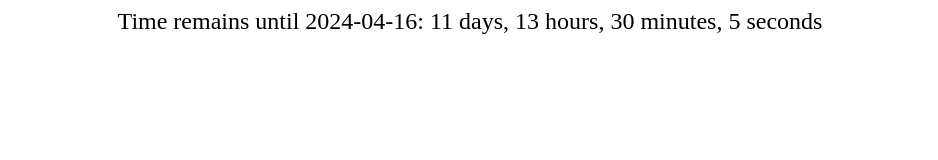
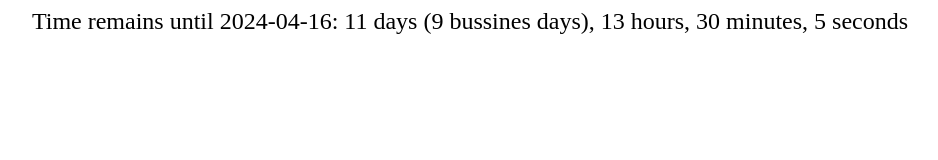
Before and after one commit to Illibur/public, a plain HTML site: page countdown.html in a window 1280 px wide. Shown: the whole page, without its empty margins (170-1108 px from the left). Drawn offline with Linux system fonts and the light colour scheme.

Commit message:
Update countdown.html

```diff
--- a/countdown.html
+++ b/countdown.html
@@ -24,13 +24,17 @@
 
       // Calculate days, hours, minutes, and seconds
       let days = Math.floor(distance / (1000 * 60 * 60 * 24));
+      const weekends = Math.floor(days / 7) * 2; // Number of weekend days
+      const remainingWeekdays = days - weekends;
+
+
       let hours = Math.floor((distance % (1000 * 60 * 60 * 24)) / (1000 * 60 * 60));
       let minutes = Math.floor((distance % (1000 * 60 * 60)) / (1000 * 60));
       let seconds = Math.floor((distance % (1000 * 60)) / 1000);
 
       // Display the countdown
       let countdownElement = document.getElementById('countdown');
-      countdownElement.textContent = `Time remains until 2024-04-16: ${days} days, ${hours} hours, ${minutes} minutes, ${seconds} seconds`;
+      countdownElement.textContent = `Time remains until 2024-04-16: ${days} days (${remainingWeekdays} bussines days), ${hours} hours, ${minutes} minutes, ${seconds} seconds`;
     }
 
     // Update the countdown every second
```
